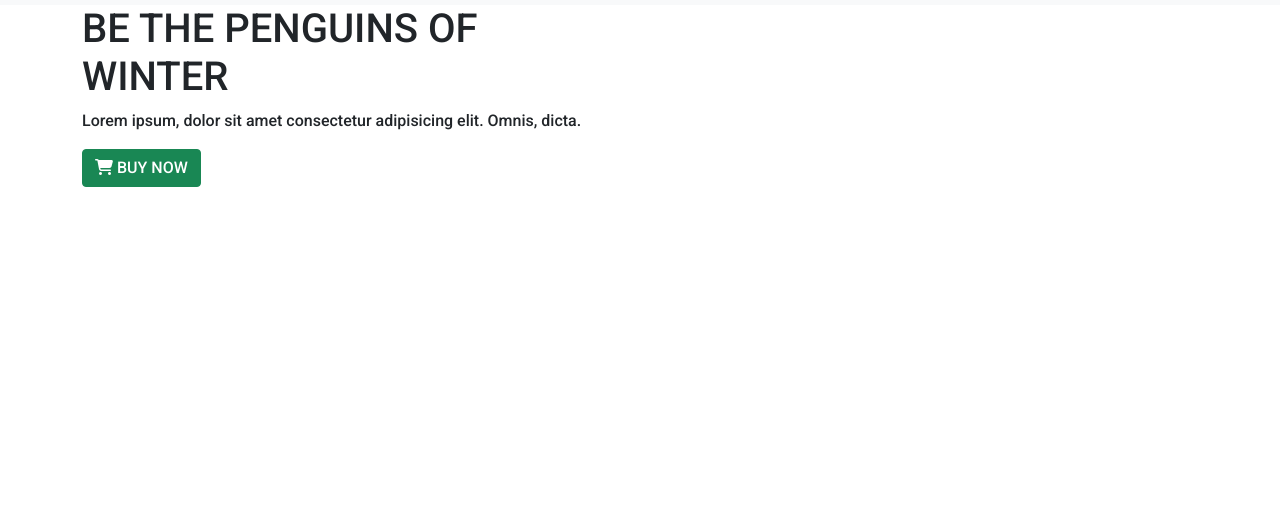
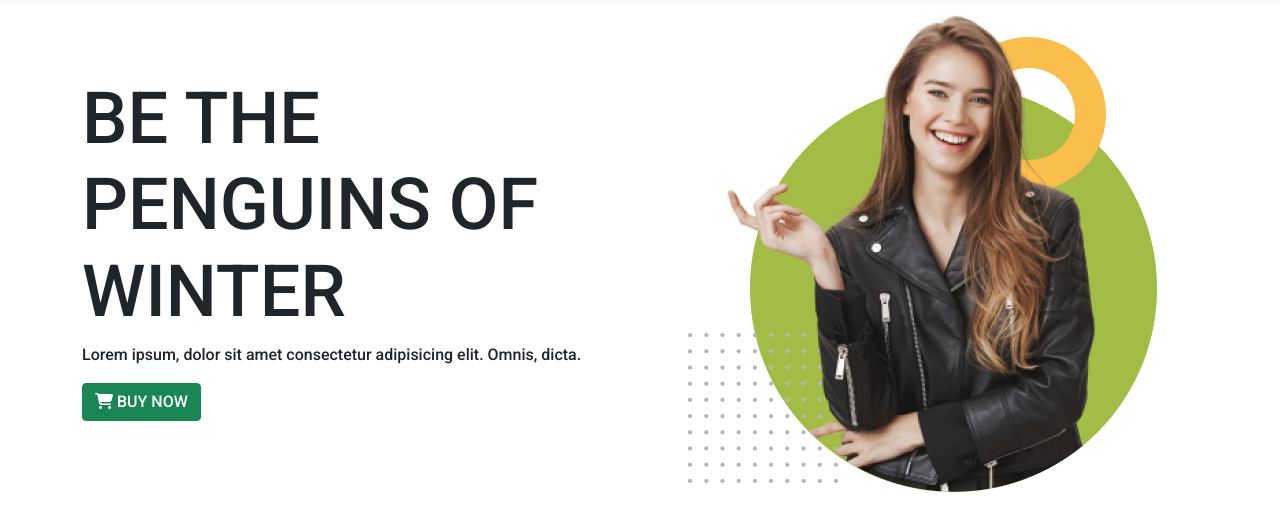
Before and after one commit to kamrul-dev/penguin-fashion-shop, a plain HTML site: page index.html in a window 1280 px wide. Shown: the part 63-594 px from the top of the page. Drawn offline with Linux system fonts and the light colour scheme.

Commit message:
[Add Photo] Add Image in Banner Left

```diff
--- a/index.html
+++ b/index.html
@@ -50,16 +50,22 @@
         <!-- End Navigation Bar Section -->
 
         <!-- Start Banner Section -->
-        <section class="container">
+        <section class="container h-100">
             <div class="row">
-                <div class="col-md-6">
-                    <div>
-                        <h1>BE THE PENGUINS OF WINTER</h1>
-                        <P>Lorem ipsum, dolor sit amet consectetur adipisicing elit. Omnis, dicta.</P>
-                        <a class="btn btn-success" href="#"><i class="fas fa-shopping-cart"></i> BUY NOW</a>
+                <div class="banner d-flex align-items-center">
+                    <div class="col-md-6">
+                        <div class="banner-left d-flex flex-column align-items-start">
+                            <h1 class="display-2">BE THE PENGUINS OF WINTER</h1>
+                            <P>Lorem ipsum, dolor sit amet consectetur adipisicing elit. Omnis, dicta.</P>
+                            <a class="btn btn-success" href="#"><i class="fas fa-shopping-cart"></i> BUY NOW</a>
+                        </div>
+                    </div>
+                    <div class="col-md-4">
+                        <div class="banner-right ms-5">
+                            <img src="images/model.png" alt="">
+                        </div>
                     </div>
                 </div>
-                <div class="col-md-6"></div>
             </div>
         </section>
         <!-- End Banner Section -->
```
